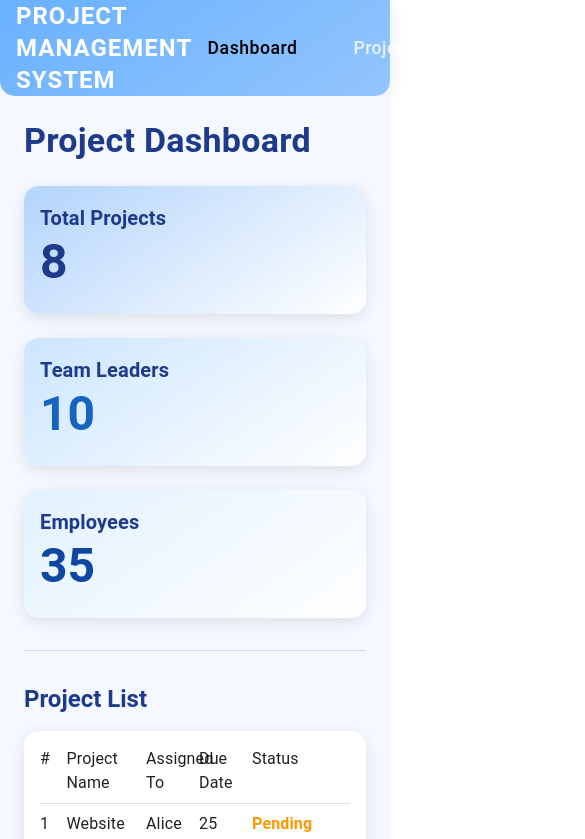
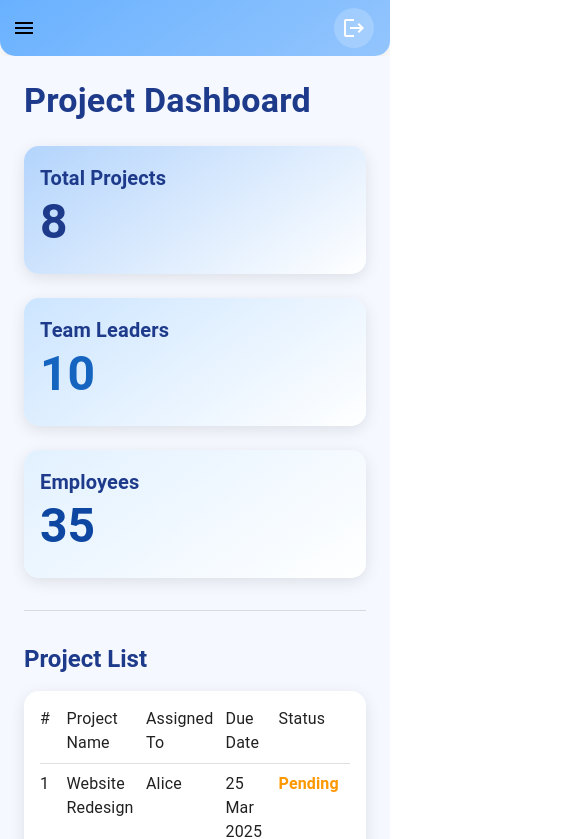
Before and after one commit to YogeshPatgar125/RDL_PMS, a React (Create React App) app in the folder frontend/: page /dashboard in a window 390 px wide. Shown: the top 839 px of the page, 585 px wide, since content can reach past the window. Built offline with nearby package versions, Linux system fonts and the light colour scheme.

Commit message:
improve the responsiveness of  Dashboard,login, register pages

```diff
--- a/frontend/src/components/Navbar.js
+++ b/frontend/src/components/Navbar.js
@@ -1,19 +1,29 @@
-import React from "react";
-import { AppBar, Toolbar, Typography, Button, Box, IconButton } from "@mui/material";
+import React, { useState } from "react";
+import { AppBar, Toolbar, Typography, Button, Box, IconButton, useMediaQuery, Drawer, List, ListItem, ListItemText, Divider } from "@mui/material";
 import { Link, useLocation, useNavigate } from "react-router-dom";
 import LogoutIcon from "@mui/icons-material/Logout";
-import Login from "../pages/Login";
+import MenuIcon from "@mui/icons-material/Menu";
 
 const Navbar = () => {
   const location = useLocation();
   const navigate = useNavigate();
+  const isMobile = useMediaQuery("(max-width: 768px)");
+  const [sidebarOpen, setSidebarOpen] = useState(false);
 
   const handleLogout = () => {
     localStorage.removeItem("token");
-    navigate(<Login/>);
+    navigate("/");
   };
 
+  const navLinks = [
+    { label: "Dashboard", path: "/dashboard" },
+    { label: "Projects", path: "/projects" },
+    { label: "Employees", path: "/employees" },
+    { label: "Reports", path: "/reports" },
+  ];
+
   return (
+    <>
       <AppBar
         position="static"
         sx={{
@@ -23,9 +33,22 @@ const Navbar = () => {
           borderRadius: "0 0 15px 15px",
         }}
       >
-      <Toolbar sx={{ display: "flex", justifyContent: "space-between", px: 2 }}>
+        <Toolbar sx={{ display: "flex", alignItems: "center", px: 2 }}>
 
-        {/* Logo / Title */}
+          {/* Menu Icon for Mobile View */}
+          {isMobile && (
+            <IconButton
+              edge="start"
+              color="inherit"
+              onClick={() => setSidebarOpen(true)}
+              sx={{ mr: 2 }}
+            >
+              <MenuIcon />
+            </IconButton>
+          )}
+
+          {/* Title */}
+          {!isMobile && (
           <Typography
             variant="h5"
             sx={{
@@ -37,99 +60,61 @@ const Navbar = () => {
           >
             Project Management System
           </Typography>
+)}
 
-        {/* Navigation Buttons (No Mapping) */}
-        <Box sx={{ display: "flex", gap: 3 }}>
+          {/* Navigation Buttons for Desktop */}
+          {!isMobile && (
+            <Box sx={{ display: "flex", gap: 3, marginLeft: "auto" }}>
+              {navLinks.map((nav) => (
                 <Button
+                  key={nav.label}
                   component={Link}
-            to="/dashboard"
+                  to={nav.path}
                   sx={{
-              color: location.pathname === "/dashboard" ? "black" : "#ffffffcc",
+                    color: location.pathname === nav.path ? "black" : "#ffffffcc",
                     textTransform: "capitalize",
                     fontSize: "1.1rem",
                     padding: "8px 16px",
                     borderRadius: "10px",
                     transition: "0.3s",
-              "&:hover": {
-                color: "black",
-                backgroundColor: "#ffffff50",
-              },
+                    "&:hover": { color: "black", backgroundColor: "#ffffff50" },
                   }}
                 >
-            Dashboard
+                  {nav.label}
                 </Button>
-
-          <Button
-            component={Link}
-            to="/projects"
-            sx={{
-              color: location.pathname === "/projects" ? "black" : "#ffffffcc",
-              textTransform: "capitalize",
-              fontSize: "1.1rem",
-              padding: "8px 16px",
-              borderRadius: "10px",
-              transition: "0.3s",
-              "&:hover": {
-                color: "black",
-                backgroundColor: "#ffffff50",
-              },
-            }}
-          >
-            Projects
-          </Button>
-
-          <Button
-            component={Link}
-            to="/employees"
-            sx={{
-              color: location.pathname === "/employees" ? "black" : "#ffffffcc",
-              textTransform: "capitalize",
-              fontSize: "1.1rem",
-              padding: "8px 16px",
-              borderRadius: "10px",
-              transition: "0.3s",
-              "&:hover": {
-                color: "black",
-                backgroundColor: "#ffffff50",
-              },
-            }}
-          >
-            Employees
-          </Button>
-
-          <Button
-            component={Link}
-            to="/reports"
-            sx={{
-              color: location.pathname === "/reports" ? "black" : "#ffffffcc",
-              textTransform: "capitalize",
-              fontSize: "1.1rem",
-              padding: "8px 16px",
-              borderRadius: "10px",
-              transition: "0.3s",
-              "&:hover": {
-                color: "black",
-                backgroundColor: "#ffffff50",
-              },
-            }}
-          >
-            Reports
-          </Button>
+              ))}
             </Box>
+          )}
 
           {/* Logout Button */}
           <IconButton
-          onClick={handleLogout()}
+            onClick={handleLogout}
             sx={{
               color: "white",
               backgroundColor: "#ffffff30",
-            "&:hover": { backgroundColor: "#ffffff50" }
+              "&:hover": { backgroundColor: "#ffffff50" },
+              marginLeft: isMobile ? "auto" : "20px",
             }}
           >
             <LogoutIcon />
           </IconButton>
         </Toolbar>
       </AppBar>
+
+      {/* Sidebar for Mobile View */}
+      <Drawer anchor="left" open={sidebarOpen} onClose={() => setSidebarOpen(false)}>
+        <Box sx={{ width: 250, padding: 2 }}>
+          <Typography sx={{ fontWeight: "bold" }}>Project Management System</Typography>
+          <List>
+            {navLinks.map((nav) => (
+              <ListItem button component={Link} to={nav.path} key={nav.label} onClick={() => setSidebarOpen(false)}>
+                <ListItemText primary={nav.label} />
+              </ListItem>
+            ))}
+          </List>
+        </Box>
+      </Drawer>
+    </>
   );
 };
 
--- a/frontend/src/pages/Dashboard.js
+++ b/frontend/src/pages/Dashboard.js
@@ -34,7 +34,7 @@ const ProjectDashboard = () => {
   return (
     <>
       <Navbar />
-      <Box p={3} sx={{ backgroundColor: '#f5f9ff', minHeight: '100vh' }}>
+      <Box p={3} sx={{ backgroundColor: '#f5f9ff', minHeight: '100vh', maxHeight: '100vh', overflowY: 'auto', overflowX: 'hidden' }}>
         <Typography variant="h4" fontWeight="bold" color="#1e3a8a" mb={3}>
           Project Dashboard
         </Typography>
@@ -74,25 +74,25 @@ const ProjectDashboard = () => {
           Project List
         </Typography>
 
-        <Grid container spacing={3}>
+        <Grid container spacing={3} >
           <Grid item xs={12} md={8}>
             <Card sx={{ backgroundColor: '#ffffff', borderRadius: '15px', boxShadow: '0 4px 15px rgba(0, 0, 0, 0.1)' }}>
               <CardContent>
                 <Grid container spacing={1} sx={{ fontWeight: 'bold', mb: 1 }}>
                   <Grid item xs={1}><Typography>#</Typography></Grid>
                   <Grid item xs={3}><Typography>Project Name</Typography></Grid>
-                  <Grid item xs={2}><Typography>Assigned To</Typography></Grid>
+                  <Grid item xs={3}><Typography>Assigned To</Typography></Grid>
                   <Grid item xs={2}><Typography>Due Date</Typography></Grid>
-                  <Grid item xs={2}><Typography>Status</Typography></Grid>
+                  <Grid item xs={3}><Typography>Status</Typography></Grid>
                 </Grid>
                 <Divider />
                 {projectData.map((project, index) => (
                   <Grid container spacing={1} key={index} sx={{ py: 1 }}>
                     <Grid item xs={1}><Typography>{index + 1}</Typography></Grid>
                     <Grid item xs={3}><Typography>{project.name}</Typography></Grid>
-                    <Grid item xs={2}><Typography>{project.assignedTo}</Typography></Grid>
+                    <Grid item xs={3}><Typography>{project.assignedTo}</Typography></Grid>
                     <Grid item xs={2}><Typography>{project.dueDate}</Typography></Grid>
-                    <Grid item xs={2}>
+                    <Grid item xs={3}>
                       <Typography fontWeight="bold" color={
                         project.status === 'Completed' ? '#4caf50' :
                         project.status === 'Cancelled' ? '#f44336' : '#ff9800'
--- a/frontend/src/pages/Login.js
+++ b/frontend/src/pages/Login.js
@@ -1,6 +1,5 @@
 import React, { useState } from "react";
 import { useNavigate } from "react-router-dom";
-
 import {
   Container,
   Grid,
@@ -38,6 +37,7 @@ const Login = () => {
         alignItems: "center",
         justifyContent: "center",
         backgroundColor: "#f4f6f8",
+        paddingX: { xs: 2, sm: 4, md: 6 },
       }}
     >
       {/* Header */}
@@ -59,7 +59,13 @@ const Login = () => {
         </Typography>
       </Box>
 
-      <Container maxWidth="lg" sx={{ mt: 10 }}>
+      <Container
+        maxWidth="lg"
+        sx={{
+          mt: 10,
+          width: { xs: "90%", sm: "80%", md: "100%" },
+        }}
+      >
         <Grid container spacing={3} alignItems="center" justifyContent="center">
           {/* Left Side - Image */}
           <Grid item xs={12} md={6} display="flex" justifyContent="center">
@@ -68,7 +74,8 @@ const Login = () => {
               alt="Project Management"
               style={{
                 width: "100%",
-                maxWidth: "600px",
+                maxWidth: "500px",
+                height: "auto",
                 borderRadius: "10px",
               }}
             />
@@ -76,11 +83,16 @@ const Login = () => {
 
           {/* Right Side - Form */}
           <Grid item xs={12} md={5}>
-            <Card elevation={3} sx={{ borderRadius: "10px", p: 3 }}>
+            <Card
+              elevation={3}
+              sx={{
+                borderRadius: "10px",
+                p: { xs: 2, sm: 3, md: 4 },
+              }}
+            >
               <CardContent>
                 {forgotPassword ? (
                   <>
-                    {/* Forgot Password UI */}
                     <Typography variant="h6" sx={{ textAlign: "center", mb: 2 }}>
                       Forgot Password
                     </Typography>
@@ -173,7 +185,6 @@ const Login = () => {
                   </>
                 ) : (
                   <>
-                    {/* Login UI */}
                     <TextField
                       fullWidth
                       label="Enter your Email"
--- a/frontend/src/pages/Register.js
+++ b/frontend/src/pages/Register.js
@@ -60,14 +60,18 @@ const Register = () => {
   return (
     <Box
     sx={{
-        height: "100vh",
+      minHeight: "100vh", // Ensure content can expand
       display: "flex",
       flexDirection: "column",
       alignItems: "center",
-        justifyContent: "center",
+      justifyContent: "flex-start",
       backgroundColor: "#f4f6f8",
+      paddingTop: "80px",
+      overflowY: "auto", // Enable scrolling
     }}
   >
+
+
       {/* Header Section */}
       <Box
         sx={{
```
Also changed, not shown: frontend/src/components/Sidebar.js (deleted, +0 -11 lines). Lines whose indentation alone changed are shown as unchanged.
